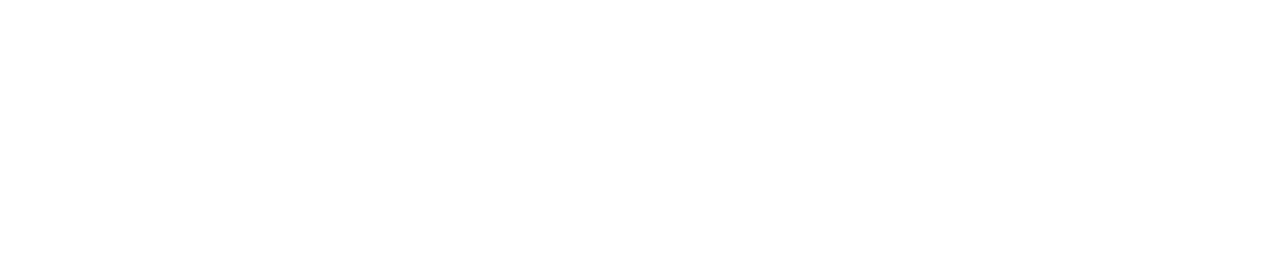
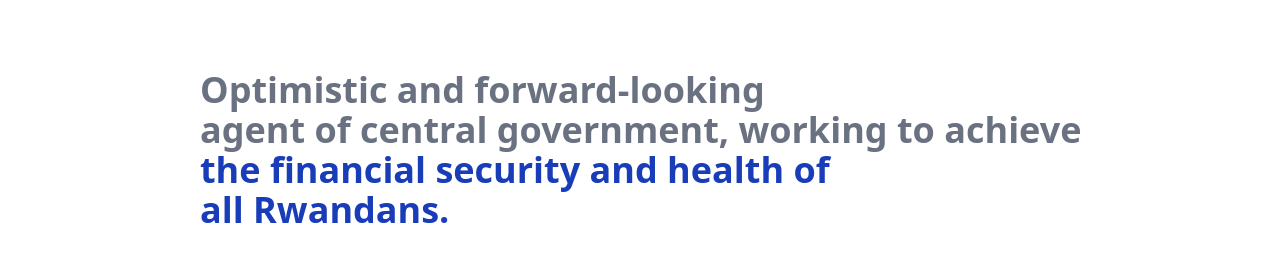
Before and after one commit to remyshingiro/rssbClone, a React (Vite) app: page / in a window 1280 px wide. Shown: the part 738-1000 px from the top of the page. Before the commit the page ends 800 px from the top, so only its background shows below. Built offline with nearby package versions, Linux system fonts and the light colour scheme.

Commit message:
Finishing hero section

```diff
--- a/src/HeroSection.jsx
+++ b/src/HeroSection.jsx
@@ -25,6 +25,16 @@
             <div class="text-white w-40 h-15 bg-blue-800 rounded-md absolute left-25 top-120">
                 <button class="font-bold">Learn More</button>
             </div>
+        </div>
+
+        <div class="w-289 h-80 bg-gray-40">
+            <div class="text-4xl font-bold absolute left-50 mt-20">
+                <p class="text-gray-500">Optimistic and forward-looking</p>
+                <p class="text-gray-500">agent of central government, working to achieve</p>
+                <p class="text-blue-800">the financial security and health of</p>
+                <p class="text-blue-800">all Rwandans.</p>
+            </div>
+
 
         </div>
         </>
```
